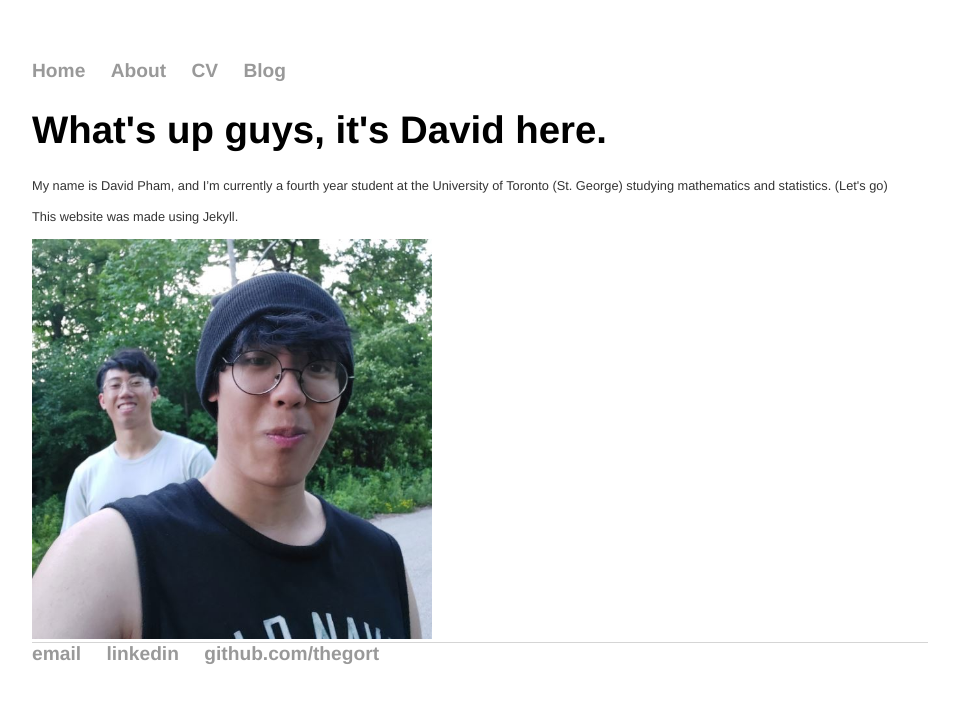
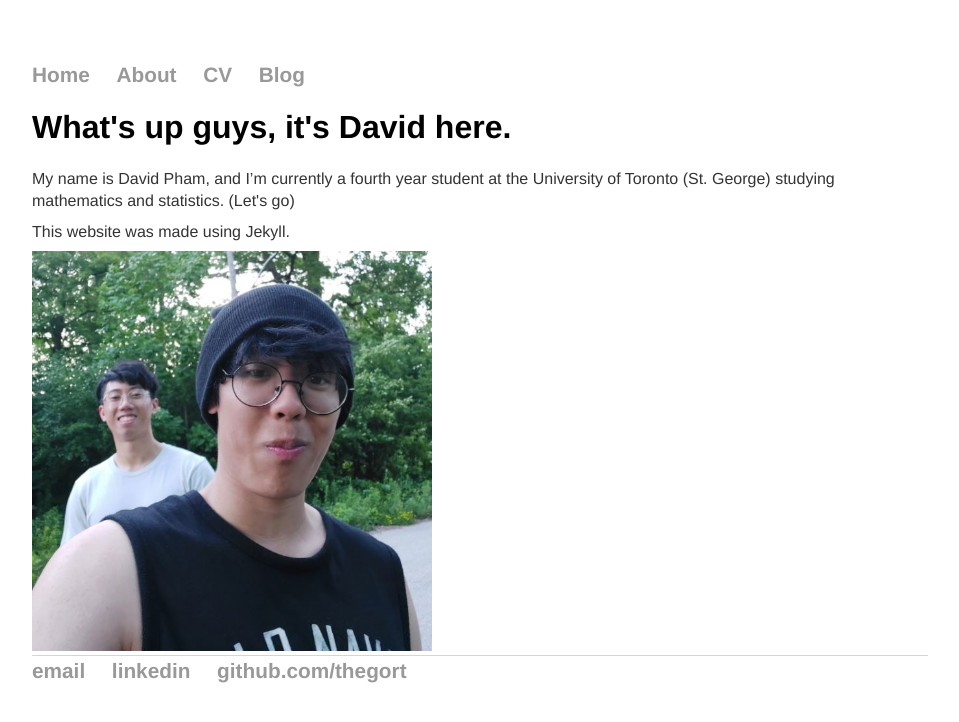
Before and after one commit to TheGort/thegort.github.io, a Jekyll site: the page built from index.html, in a window 1280 px wide. Shown: the top 722 px of the page, without its empty margins (160-1119 px from the left). Built offline with Jekyll 4.4.1, drawn with Linux system fonts in a browser that asks for light colours.

Commit message:
testing responsive design

```diff
--- a/_layouts/default.html
+++ b/_layouts/default.html
@@ -1,6 +1,7 @@
 <!DOCTYPE html>
 	<html>
 		<head>
+		<meta name="viewport" content="width=device-width, initial-scale=1">
 			<title>{{ page.title }}</title>
 			<!-- link to main stylesheet -->
 			<link rel="stylesheet" type="text/css" href="/css/main.css">
--- a/css/main.css
+++ b/css/main.css
@@ -1,5 +1,5 @@
 * {
-    font-size: 1vw;
+    font-size: 1rem;
 }
 body {
     margin: 60px auto;
@@ -17,26 +17,13 @@
 }
 a {
     text-decoration: none;
-    font-size: 1.5rem;
+    font-size: 1.3rem;
     color: #999;
 }
 a:hover {
     text-decoration: underline;
 }
-h1 {
-    font-size: 3vw;
-    font-family:'Helvetica', 'Arial', 'Sans-Serif';
-}
-em {
-	font-size: 1vw;
-}
-h2 {
-    font-size: 1.5rem;
-    font-family:'Helvetica', 'Arial', 'Sans-Serif';
-	margin-bottom: 0px;
-	margin-block-start: 0.5em;
-	margin-block-end: 0.5em;
-}
+
 h3 {
     font-size: 1.3rem;
     font-family:'Helvetica', 'Arial', 'Sans-Serif';
@@ -45,12 +32,7 @@
 	margin-block-start: 0em;
 	margin-block-end: 0em;
 }
-p {
-    font-size: 1vw;
-    line-height: 1.4rem;
-    color: #333;
-    font-family:'Helvetica', 'Arial', 'Sans-Serif';
-}
+
 footer {
     border-top: 1px solid #d5d5d5;
     font-size: .8em;
@@ -63,7 +45,7 @@
 }
 
 li {
-	font-size: 1vm;
+	font-size: 1rem;
 	font-family:'Helvetica', 'Arial', 'Sans-Serif';
 	margin: 0px;
 }
@@ -78,5 +60,42 @@
 }
 
 code {
-	font-size: 1.4rem;
+	font-size: 1.2rem;
 }
+
+em {
+	font-size: 1rem;
+}
+
+h1 {
+    font-size: 2rem;
+    font-family:'Helvetica', 'Arial', 'Sans-Serif';
+}
+h2 {
+    font-size: 1.5rem;
+    font-family:'Helvetica', 'Arial', 'Sans-Serif';
+	margin-bottom: 0px;
+	margin-block-start: 0.5em;
+	margin-block-end: 0.5em;
+}
+
+p {
+    font-size: 1rem;
+    line-height: 1.4rem;
+    color: #333;
+    font-family:'Helvetica', 'Arial', 'Sans-Serif';
+	margin-block-start: 0.5em;
+	margin-block-end: 0.5em;
+}
+
+@media screen and (max-width: 900px) {
+
+   * {
+	   font-size: 1.5rem;
+   }
+
+   p {
+	   font-size: 1.5rem;
+   }
+
+}
```
